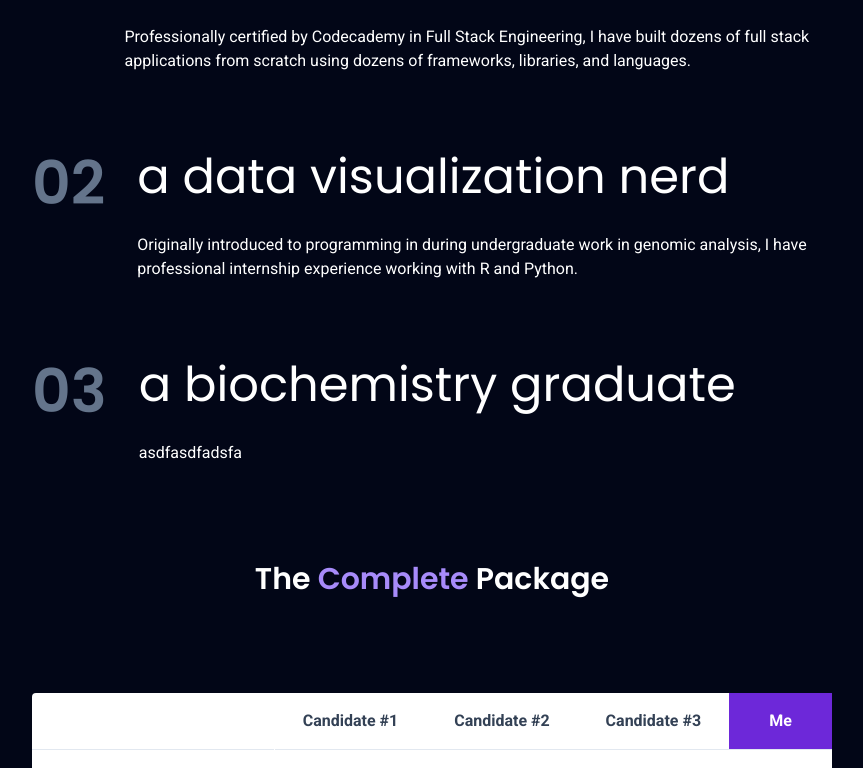
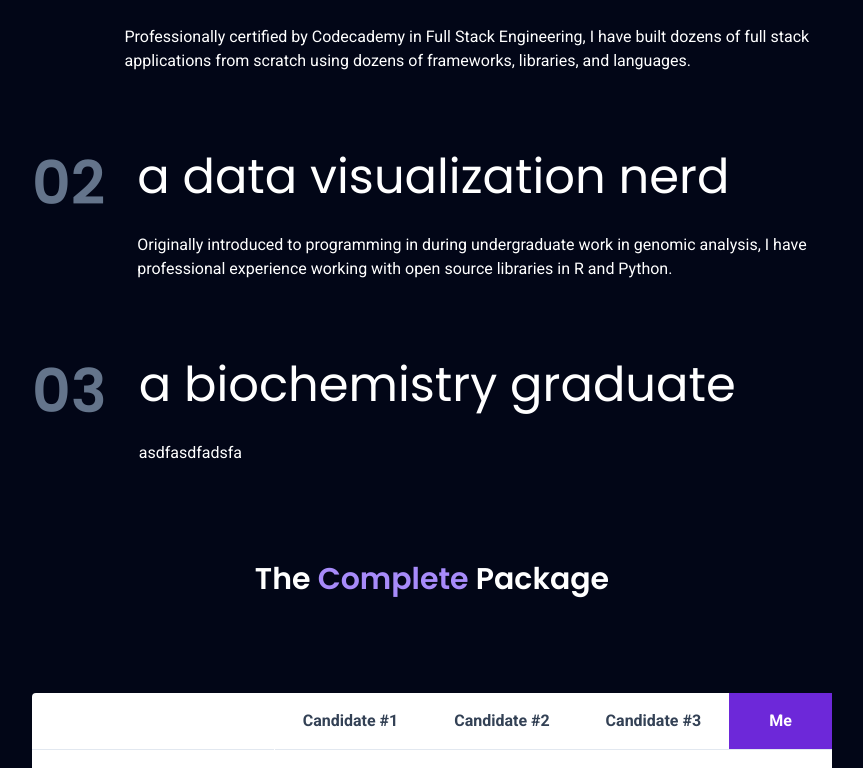
Before and after one commit to keanu-sida/Keanus-Portfolio, a SvelteKit app: page / in a window 1280 px wide. Shown: the part 1983-2751 px from the top of the page, without its empty margins (208-1071 px from the left). Built offline with nearby package versions, Linux system fonts and the light colour scheme.

Commit message:
changed wording on about me section

```diff
--- a/src/components/Main.svelte
+++ b/src/components/Main.svelte
@@ -9,7 +9,7 @@
 
     let benefits = [
         {name: 'a self taught developer', description: 'Professionally certified by Codecademy in Full Stack Engineering, I have built dozens of full stack applications from scratch using dozens of frameworks, libraries, and languages.'},
-        {name: 'a data visualization nerd', description: 'Originally introduced to programming in during undergraduate work in genomic analysis, I have professional internship experience working with R and Python.'},
+        {name: 'a data visualization nerd', description: 'Originally introduced to programming in during undergraduate work in genomic analysis, I have professional experience working with open source libraries in R and Python.'},
         {name: 'a biochemistry graduate', description: 'asdfasdfadsfa'}
     ]
 </script>
```
